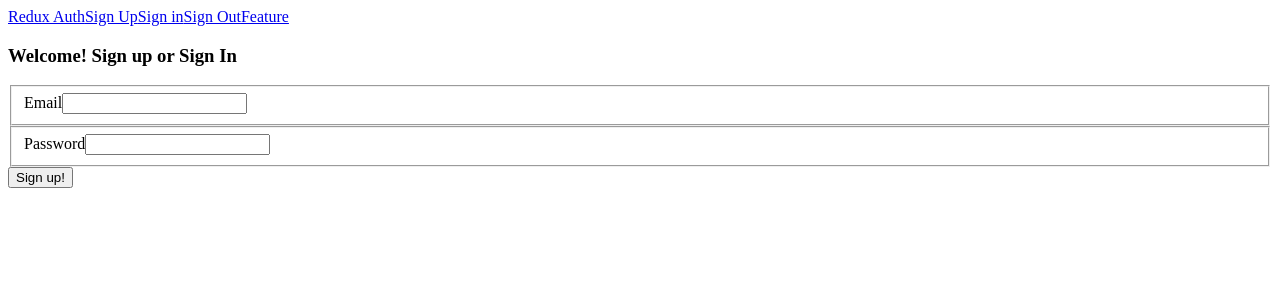
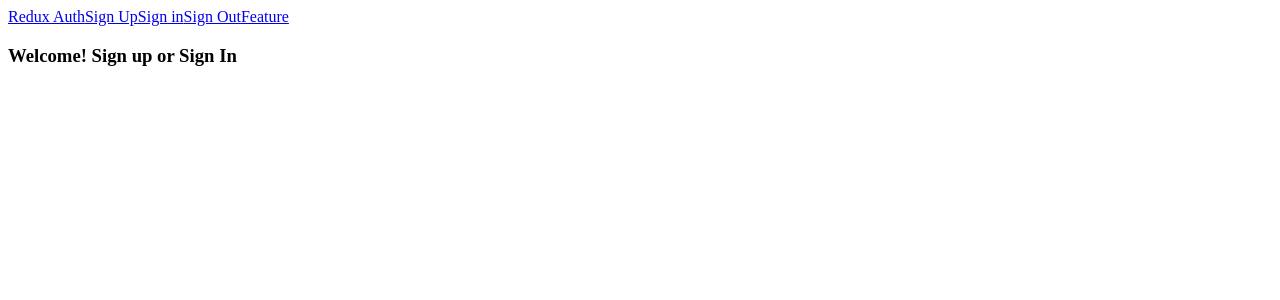
Before and after one commit to pakman198/Advanced-React-Redux, a React (Create React App) app in the folder authentication/client/: page / in a window 1280 px wide. Shown: the top 300 px of the page. Built offline with nearby package versions, Linux system fonts and the light colour scheme.

Commit message:
Created Feature component and fixed navigation issue by adding path property to Route components to properly navigate between scenes

```diff
--- a/authentication/client/src/index.js
+++ b/authentication/client/src/index.js
@@ -1,6 +1,6 @@
 import React from 'react';
 import ReactDOM from 'react-dom';
-import { BrowserRouter, Route } from 'react-router-dom';
+import { BrowserRouter, Route, Switch } from 'react-router-dom';
 import { Provider } from 'react-redux';
 import { createStore, applyMiddleware } from 'redux';
 import reduxThunk from 'redux-thunk';
@@ -10,6 +10,7 @@ import reducers from './reducers';
 import App from './components/App';
 import Welcome from './components/Welcome';
 import Signup from './components/auth/Signup';
+import Feature from './components/Feature';
 
 const store = createStore(
   reducers,
@@ -21,8 +22,11 @@ ReactDOM.render(
   <Provider store={ store }>
     <BrowserRouter>
       <App>
-        <Route to="/" exact component={Welcome} />
-        <Route to="/signup" component={Signup} />
+        <Switch>
+          <Route path="/signup" component={Signup} />
+          <Route path="/feature" component={Feature} />
+          <Route path="/" exact component={Welcome} />
+        </Switch>
       </App>
     </BrowserRouter>
   </Provider>,
```
